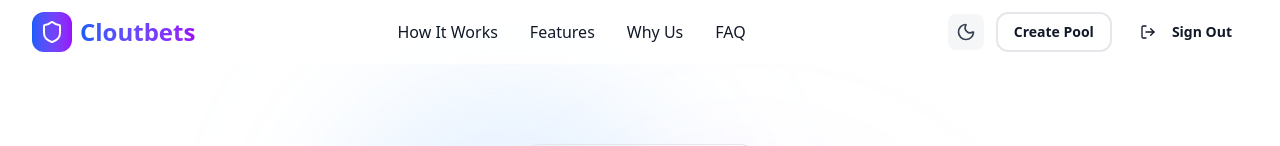
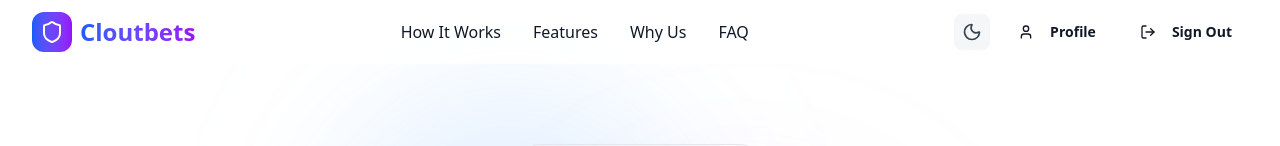
Before and after one commit to singhvishalrajput/cloutbets-frontend, a React app: page / in a window 1280 px wide. Shown: the top 146 px of the page. Built offline with nearby package versions, Linux system fonts and the light colour scheme; the HTML template or start-up script is replaced by a standard one.

Commit message:
added profile route in the navbar

```diff
--- a/src/components/layout/Navbar.jsx
+++ b/src/components/layout/Navbar.jsx
@@ -1,5 +1,5 @@
 import React, { useState } from 'react';
-import { Shield, Menu, X, LogOut, Moon, Sun } from 'lucide-react';
+import { Shield, Menu, X, LogOut, Moon, Sun, User } from 'lucide-react';
 import { useNavigate } from 'react-router-dom';
 import Container from '../common/Container';
 import Button from '../common/Button';
@@ -81,7 +81,14 @@ const Navbar = ({ isScrolled, onCreatePool }) => {
 
               {isAuthenticated ? (
                 <>
-                  <Button variant="secondary" size="sm" onClick={onCreatePool}>Create Pool</Button>
+                  <Button
+                    variant="ghost"
+                    size="sm"
+                    onClick={() => navigate('/profile')}
+                  >
+                    <User className="h-4 w-4 mr-2" />
+                    Profile
+                  </Button>
                   <Button
                     variant="ghost"
                     size="sm"
@@ -151,11 +158,12 @@ const Navbar = ({ isScrolled, onCreatePool }) => {
                 {isAuthenticated ? (
                   <>
                     <Button
-                      variant="secondary"
-                      onClick={onCreatePool}
+                      variant="ghost"
+                      onClick={() => navigate('/profile')}
                       className="w-full"
                     >
-                      Create Pool
+                      <User className="h-4 w-4 mr-2" />
+                      Profile
                     </Button>
                     <Button
                       variant="ghost"
```
